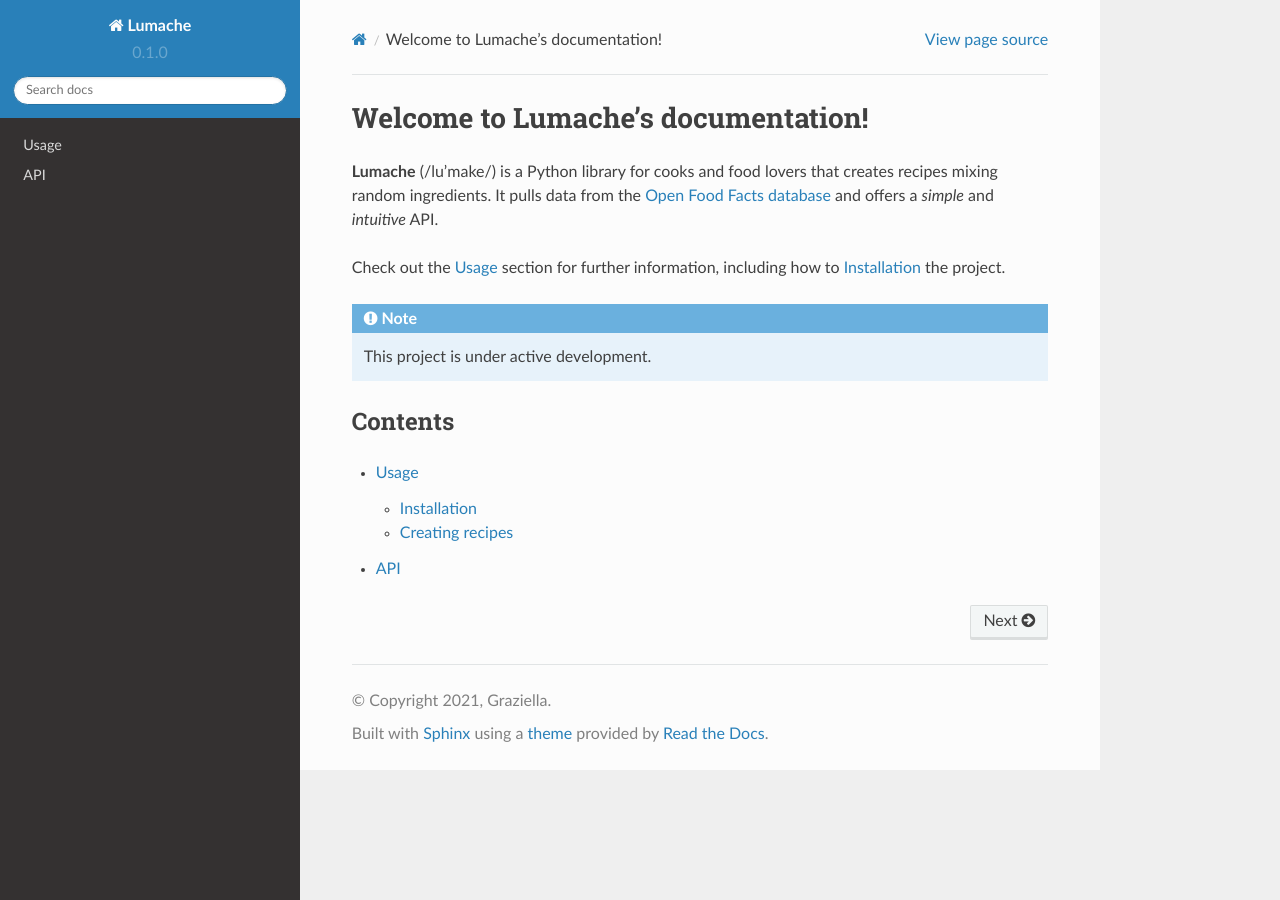
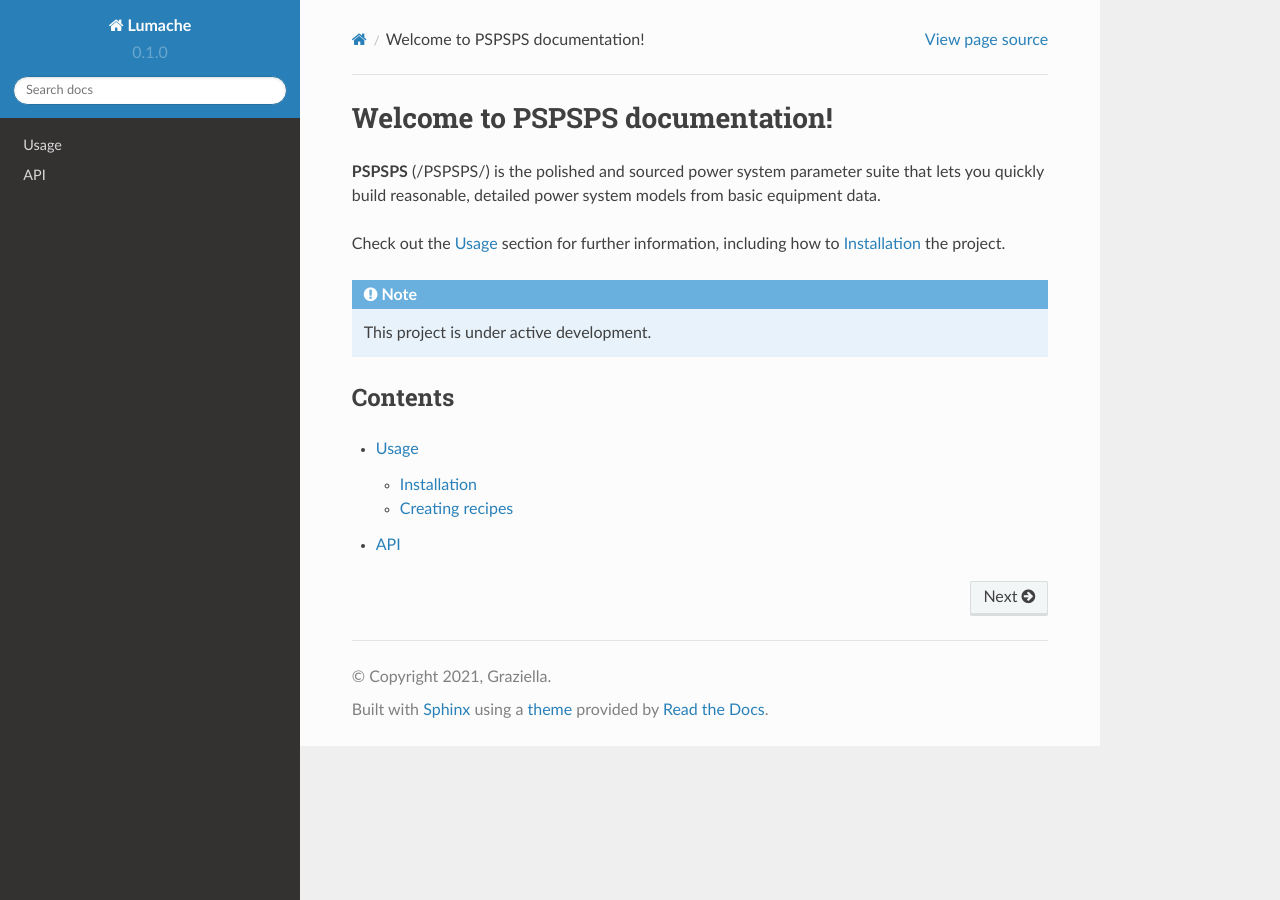
Before and after one commit to b-a-ross/doc-test, a Sphinx documentation site: the page built from docs/source/index.rst, in a window 1280 px wide. Built offline with Sphinx 7.4.7 and the Read the Docs theme 2.0.0, drawn with Linux system fonts in a browser that asks for light colours.

Commit message:
Update index.rst

```diff
--- a/docs/source/index.rst
+++ b/docs/source/index.rst
@@ -1,10 +1,8 @@
-Welcome to Lumache's documentation!
+Welcome to PSPSPS documentation!
 ===================================
 
-**Lumache** (/lu'make/) is a Python library for cooks and food lovers
-that creates recipes mixing random ingredients.
-It pulls data from the `Open Food Facts database <https://world.openfoodfacts.org/>`_
-and offers a *simple* and *intuitive* API.
+**PSPSPS** (/PSPSPS/) is the polished and sourced power system parameter suite
+that lets you quickly build reasonable, detailed power system models from basic equipment data.
 
 Check out the :doc:`usage` section for further information, including
 how to :ref:`installation` the project.
```
